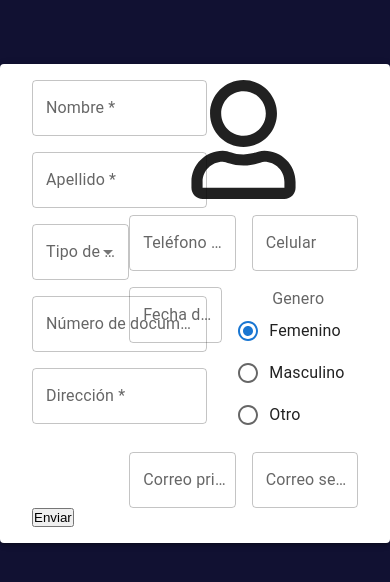
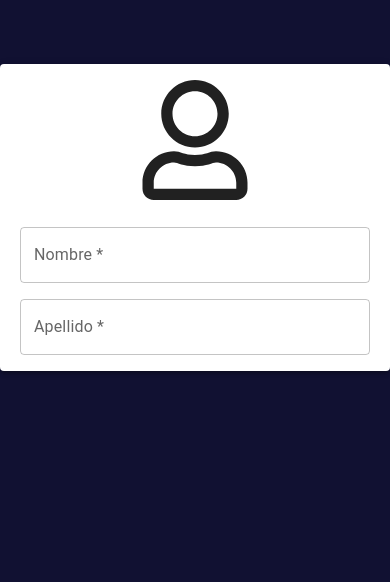
Before and after one commit to jolgo1989/madesForm, a React (Vite) app: page / in a window 390 px wide. Shown: the top 582 px of the page. Built offline with nearby package versions, Linux system fonts and the light colour scheme.

Commit message:
se avanzo en responsive

```diff
--- a/src/App.jsx
+++ b/src/App.jsx
@@ -1,13 +1,13 @@
 import "./App.css";
 import Form from "./components/Form";
-import NumPrueba from "./components/NumPrueba";
+import PruebaForm from "./components/PruebaForm";
 
 function App() {
   return (
     <div>
       <section>
-        <Form />
-        {/* <NumPrueba /> */}
+        {/* <Form /> */}
+        <PruebaForm />
       </section>
     </div>
   );
--- a/src/components/Form.jsx
+++ b/src/components/Form.jsx
@@ -65,6 +65,9 @@ const Form = () => {
           >
             {/* Nombre */}
             <TextField
+              sx={{
+                width: "180%", //Propiedad de estilo para establecer el ancho del TextField.
+              }}
               id="nombre-input" //Proporciona un identificador único al TextField.
               label="Nombre *" //Etiqueta que se muestra sobre el TextField para indicar qué tipo de información se espera.
               variant="outlined" //ndica el estilo de diseño del TextField, en este caso, "outlined".
@@ -89,9 +92,6 @@ const Form = () => {
               }}
               error={errors.nombre} // Propiedad para asignar el estado de error al TextField
               helperText={errors.nombre?.message} // Mensaje de ayuda que muestra el mensaje de error personalizado
-              sx={{
-                width: "180%", //Propiedad de estilo para establecer el ancho del TextField.
-              }}
             />
             {/* Apellido */}
             <TextField
--- /dev/null
+++ b/src/components/PruebaForm.jsx
@@ -0,0 +1,133 @@
+import { FaRegUser } from "react-icons/fa";
+import { useForm, Controller } from "react-hook-form"; // Importa el hook useForm desde la librería react-hook-form
+import Date from "./Date";
+import {
+  Paper,
+  TextField,
+  Box,
+  Autocomplete,
+  Radio,
+  RadioGroup,
+  FormControlLabel,
+  FormControl,
+  FormLabel,
+  Container,
+} from "@mui/material";
+
+// Opciones de tipo de documento
+const tipos = [
+  { label: "Tarjeta de identidad", value: "TI" },
+  { label: "Cedula ciudadanía", value: "CC" },
+  { label: "Cedula extranjería", value: "CE" },
+  { label: "Pasaporte", value: "PA" },
+];
+
+const PruebaForm = () => {
+  // Utiliza el hook useForm para inicializar el control del formulario y gestionar su estado
+  const {
+    control, // Proporciona control sobre los campos del formulario
+    register, // Función para registrar campos en el formulario
+    handleSubmit, // Función que se llama al enviar el formulario
+    formState: { errors }, // Objeto que contiene los errores del formulario
+    trigger, // Función para activar la validación de todos los campos
+    reset, // Función para restablecer los valores del formulario
+  } = useForm();
+
+  //! Atento a esto creo que se debe quitar
+  // console.log(errors);
+
+  //Funcion para obtener los datos del formulario
+  const onSubmit = handleSubmit((data) => {
+    console.log(data);
+    reset();
+  });
+
+  return (
+    <Paper
+      sx={{
+        mt: 8,
+        px: 4,
+        py: 2,
+        maxWidth: 1100,
+        mx: "auto",
+      }}
+      elevation={3}
+    >
+      <Container
+        sx={{ display: "flex", flexDirection: "column", alignItems: "center" }}
+      >
+        {/* Imagen */}
+        <Box sx={{ fontSize: 120 }}>
+          <FaRegUser />
+        </Box>
+
+        <Box
+          sx={{
+            display: "flex",
+            flexDirection: "column", // Alinear los elementos en una fila
+
+            gap: 2,
+            width: 350,
+            //! flexWrap: "wrap", // Envolver a la siguiente línea si no hay espacio suficiente
+          }}
+        >
+          {/* Nombre */}
+          <TextField
+            id="nombre-input" //Proporciona un identificador único al TextField.
+            label="Nombre *" //Etiqueta que se muestra sobre el TextField para indicar qué tipo de información se espera.
+            variant="outlined" //ndica el estilo de diseño del TextField, en este caso, "outlined".
+            {...register("nombre", {
+              //required: Indica que el campo es obligatorio.
+              required: {
+                value: true,
+                message: "Campo requerido", // Mensaje personalizado si no se proporciona un nombre
+              },
+              minLength: {
+                value: 3,
+                message: "Utilice al menos 3 caracteres para el nombre.", // Mensaje si el nombre es demasiado corto
+              },
+              pattern: {
+                value: /^[a-zA-Z\s]+$/,
+                message: "Utilice solo caracteres alfabéticos", // Mensaje si se ingresan caracteres no permitidos
+              },
+            })}
+            // El evento onKeyUp activa la validación del campo "nombre" cada vez que se suelta una tecla.
+            onKeyUp={() => {
+              trigger("nombre");
+            }}
+            error={errors.nombre} // Propiedad para asignar el estado de error al TextField
+            helperText={errors.nombre?.message} // Mensaje de ayuda que muestra el mensaje de error personalizado
+          />
+          {/* Apellido */}
+          <TextField
+            id="apellido-input"
+            label="Apellido *"
+            variant="outlined"
+            {...register("apellido", {
+              required: {
+                value: true,
+                message: "Campo requerido",
+              },
+              minLength: {
+                value: 3,
+                message: "Utilice al menos 3 caracteres para el apellido.",
+              },
+              pattern: {
+                value: /^[a-zA-Z\s]+$/,
+                message: "Utilice solo caracteres alfabéticos",
+              },
+            })}
+            onKeyUp={() => {
+              trigger("apellido");
+            }}
+            error={errors.apellido}
+            helperText={errors.apellido?.message}
+          />
+          {/* Tipo de documento */}
+        </Box>
+      </Container>
+    </Paper>
+  );
+};
+
+export default PruebaForm;
```
